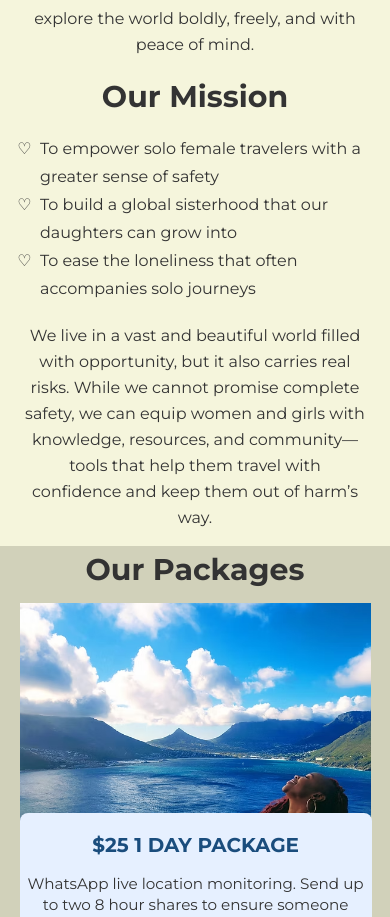
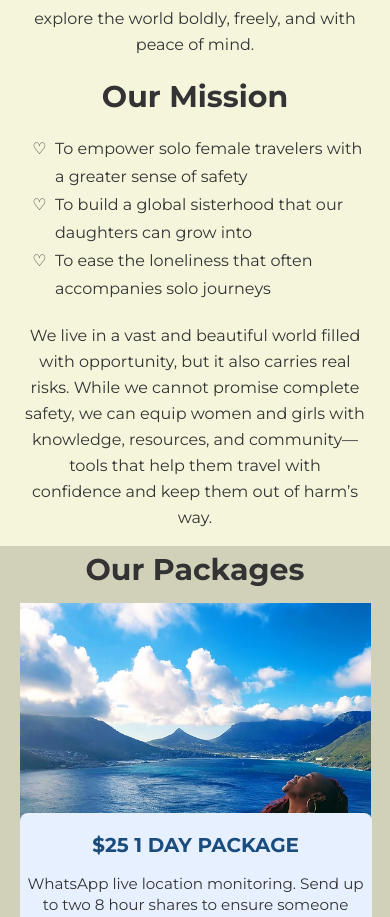
Before and after one commit to domthecoder-dev/wild-free-traveltribe, a React (Vite) app: page / in a window 390 px wide. Shown: the part 3020-3937 px from the top of the page. Built offline with nearby package versions, Linux system fonts and the light colour scheme.

Commit message:
Changes
1. UL added margins for mobile
2. Contact detaisl drop a line on mobile

```diff
--- a/src/Sections/AboutSection-files/AboutSection.css
+++ b/src/Sections/AboutSection-files/AboutSection.css
@@ -26,6 +26,8 @@
 
     .OurMission ul {
         align-self: center;
+        margin-left: 15px;
+        margin-right: 15px;
         list-style-type: "♡  ";
         font-size: 20px;
         line-height: 50px;
--- a/src/Sections/ContactUs-Files/ContactUs.jsx
+++ b/src/Sections/ContactUs-Files/ContactUs.jsx
@@ -7,8 +7,8 @@ function ContactUs() {
       <h1>Have More Questions?</h1>
       <h3>Feel Free to Contact Us!</h3>
       <ul>
-        <li>WhatsApp:<a href="https://wa.me/27827174772" target="_blank" alt="to travel agent's whatsapp"> +27 82 717 4772</a></li>
-        <li>Email Us:<a href="mailto: info@wildandfreezanzibar.com"> info@wildandfreezanzibar.com</a></li>
+        <li>WhatsApp:<br className="MobileBr"/><a href="https://wa.me/27827174772" target="_blank" alt="to travel agent's whatsapp"> +27 82 717 4772</a></li>
+        <li>Email Us:<br className="MobileBr"/><a href="mailto: info@wildandfreezanzibar.com"> info@wildandfreezanzibar.com</a></li>
       </ul>
     </div>
   )
```
Also changed, not shown: 4 other files (tests, documents, lock files or other folders).
